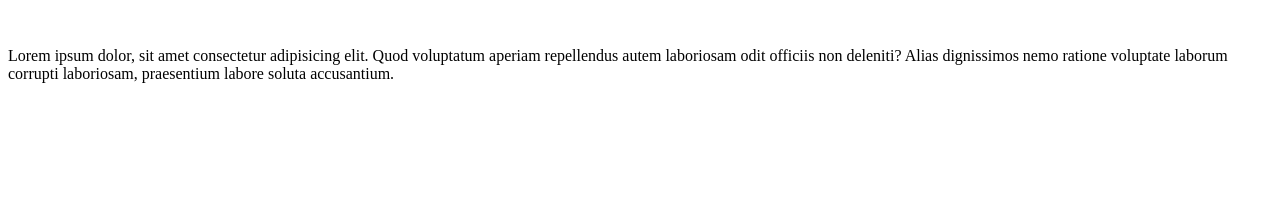
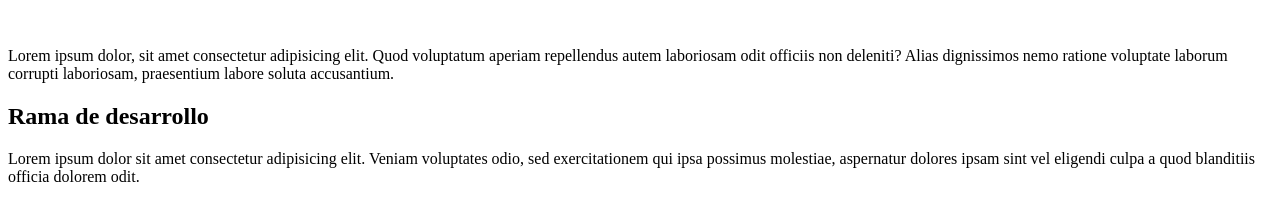
Before and after one commit to David-2311/Prueba-Cristian-David, a plain HTML site: page index.html in a window 1280 px wide. Shown: the part 119-340 px from the top of the page. Drawn offline with Linux system fonts and the light colour scheme.

Commit message:
Rama de desarrollo

```diff
--- a/index.html
+++ b/index.html
@@ -10,6 +10,8 @@
     <p>Lorem ipsum dolor sit amet consectetur adipisicing elit. Est, aperiam. Ducimus tenetur blanditiis porro temporibus cum? Deserunt neque non corrupti minima repellendus accusamus, voluptate sit iste saepe libero itaque totam.</p>
     <br>
     <p>Lorem ipsum dolor, sit amet consectetur adipisicing elit. Quod voluptatum aperiam repellendus autem laboriosam odit officiis non deleniti? Alias dignissimos nemo ratione voluptate laborum corrupti laboriosam, praesentium labore soluta accusantium.</p>
+    <h2>Rama de desarrollo</h2>
+    <p>Lorem ipsum dolor sit amet consectetur adipisicing elit. Veniam voluptates odio, sed exercitationem qui ipsa possimus molestiae, aspernatur dolores ipsam sint vel eligendi culpa a quod blanditiis officia dolorem odit.</p>
 
 </body>
 </html>
```
